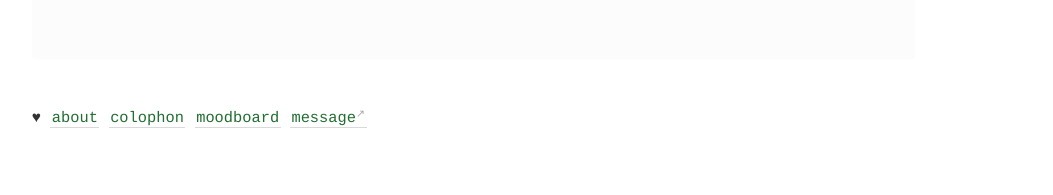
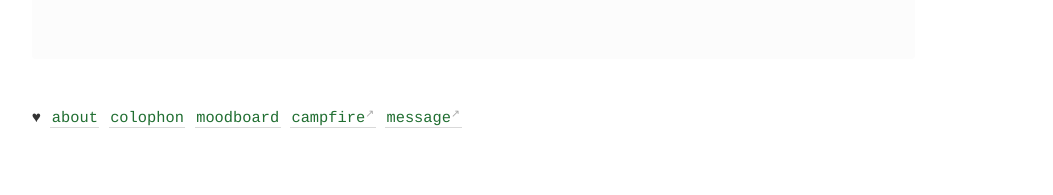
Before and after one commit to geminiworms/talyssagarden.github.io, a Jekyll site: the page built from _pages/index.md, in a window 1280 px wide. Shown: the part 1026-1221 px from the top of the page, without its empty margins (45-1098 px from the left). Built offline with Jekyll 4.4.1, drawn with Linux system fonts in a browser that asks for light colours; comment, search, counter and statistics services are not loaded.

Commit message:
Update footer.html

```diff
--- a/_includes/footer.html
+++ b/_includes/footer.html
@@ -1 +1 @@
-&hearts; <a class="internal-link" href="/about">about</a> <a class="internal-link" href="/colophon">colophon</a> <a class="internal-link" href="/moodboard/">moodboard</a> <a href="https://twitter.com/messages/compose?recipient_id=talyssa&ref_src=twsrc%5Etfw" class="twitter-dm-button" data-show-screen-name="false" data-screen-name="T4LYSSA" data-show-count="false">message</a><script async src="https://platform.twitter.com/widgets.js" charset="utf-8"></script>
+&hearts; <a class="internal-link" href="/about">about</a> <a class="internal-link" href="/colophon">colophon</a> <a class="internal-link" href="/moodboard/">moodboard</a> <a href="https://geminiworms.weebly.com">campfire</a> <a href="https://twitter.com/messages/compose?recipient_id=talyssa&ref_src=twsrc%5Etfw" class="twitter-dm-button" data-show-screen-name="false" data-screen-name="T4LYSSA" data-show-count="false">message</a><script async src="https://platform.twitter.com/widgets.js" charset="utf-8"></script>
```
